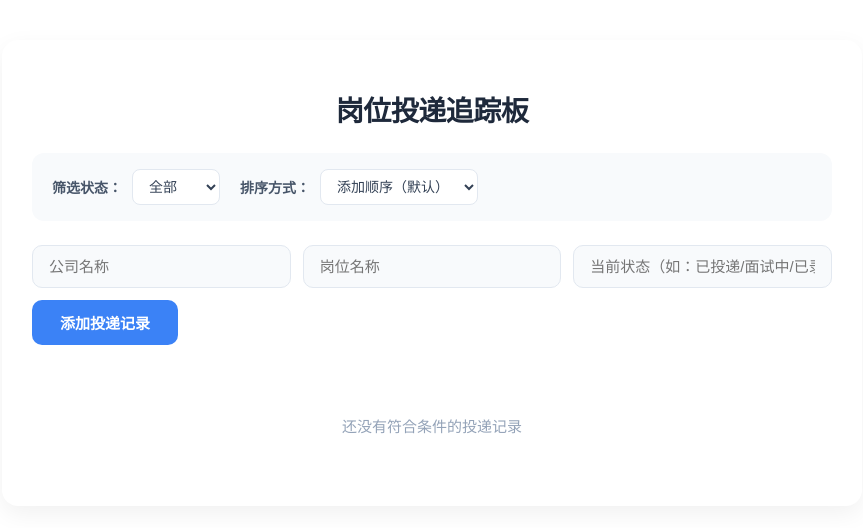
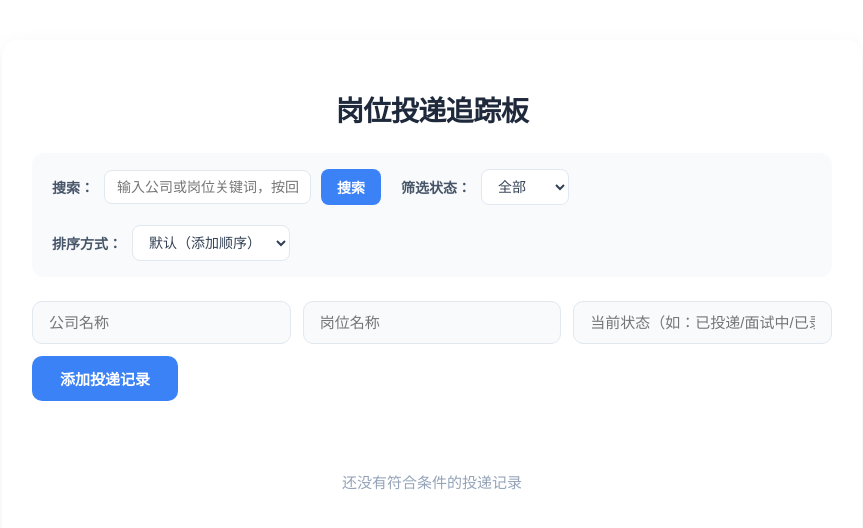
Before and after one commit to kzy-GUI/CareerPilot-AI, a Vue app: page /internship-tracker in a window 1280 px wide. Shown: the top 528 px of the page, without its empty margins (208-1071 px from the left). Built offline with nearby package versions, Linux system fonts and the light colour scheme.

Commit message:
Add search function

```diff
--- a/src/views/InternshipTracker.vue
+++ b/src/views/InternshipTracker.vue
@@ -2,8 +2,19 @@
   <div class="tracker-container">
     <h1 class="page-title">岗位投递追踪板</h1>
 
-    <!-- 筛选与排序区域 -->
+    <!-- 工具栏：搜索（手动触发） + 筛选 + 排序 -->
     <div class="toolbar">
+      <div class="toolbar-item">
+        <label class="toolbar-label">搜索：</label>
+        <input
+          v-model="tempSearch"
+          type="text"
+          placeholder="输入公司或岗位关键词，按回车或点击搜索"
+          class="toolbar-search"
+          @keyup.enter="triggerSearch"
+        />
+        <button class="search-btn" @click="triggerSearch">搜索</button>
+      </div>
       <div class="toolbar-item">
         <label class="toolbar-label">筛选状态：</label>
         <select v-model="selectedStatus" class="toolbar-select">
@@ -16,14 +27,14 @@
       <div class="toolbar-item">
         <label class="toolbar-label">排序方式：</label>
         <select v-model="sortBy" class="toolbar-select">
-          <option value="">添加顺序（默认）</option>
+          <option value="">默认（添加顺序）</option>
           <option value="company">按公司名排序</option>
           <option value="job">按岗位名排序</option>
         </select>
       </div>
     </div>
 
-    <!-- 输入区域（原有功能不变） -->
+    <!-- 添加记录输入区 -->
     <div class="input-group">
       <input
         v-model="companyInput"
@@ -46,7 +57,7 @@
       <button class="add-btn" @click="addRecord">添加投递记录</button>
     </div>
 
-    <!-- 记录卡片列表（渲染筛选排序后的结果） -->
+    <!-- 记录卡片列表（渲染最终的筛选、搜索、排序结果） -->
     <div class="records-list">
       <div
         v-for="record in filteredSortedRecords"
@@ -67,12 +78,8 @@
             <span class="card-status">{{ record.status }}</span>
           </div>
         </div>
-
-        <!-- 删除按钮：传递整条记录对象，而不是索引，以兼容筛选排序场景 -->
         <button class="delete-btn" @click="deleteRecord(record)">删除</button>
       </div>
-
-      <!-- 没有记录时的空状态提示 -->
       <div v-if="filteredSortedRecords.length === 0" class="empty-tip">
         还没有符合条件的投递记录
       </div>
@@ -94,15 +101,33 @@ const statusInput = ref('')
  * 数组能方便地：
  * 1. 按索引访问每一条；
  * 2. 用 push() 尾部追加，保持时间序；
- * 3. 配合 v-for 批量渲染。
- *
- * 本次新增：每条记录都带一个唯一 id，方便在筛选和排序后仍能准确定位原始数据。
+ * 3. 配合 v-for 批量渲染卡片。
+ * 每条记录携带唯一 id，方便在筛选、搜索、排序后精准操作。
  */
 const records = ref([])
 
-// ==================== 筛选与排序状态 ====================
-const selectedStatus = ref('全部')        // 当前选中的筛选状态
-const sortBy = ref('')                    // 当前选中的排序字段：'company' | 'job' | ''
+// ==================== 搜索、筛选、排序状态 ====================
+/*
+ * 关键改动：搜索不再直接绑定到 searchKeyword，
+ * 而是先用 tempSearch 临时存放用户输入，等用户主动触发搜索时才更新 searchKeyword。
+ * 这样列表不会随输入实时刷新，而是用户决定何时执行搜索。
+ */
+const tempSearch = ref('')          // 输入框绑定的临时文本
+const searchKeyword = ref('')       // 真正用于过滤的关键词（由 triggerSearch 更新）
+const selectedStatus = ref('全部')
+const sortBy = ref('')
+
+// ==================== 触发搜索 ====================
+/**
+ * 搜索的触发原理：
+ * - 用户点击“搜索”按钮或按 Enter 键时，调用 triggerSearch 函数。
+ * - 该函数将 tempSearch 的当前值（去除首尾空格）赋给 searchKeyword。
+ * - searchKeyword 是一个 ref，值一旦变化，依赖它的 computed（filteredSortedRecords）会自动重新计算。
+ * - 于是卡片列表立即更新为最新的筛选 + 搜索 + 排序结果。
+ */
+const triggerSearch = () => {
+  searchKeyword.value = tempSearch.value.trim()
+}
 
 // ==================== 添加记录（功能不变） ====================
 const addRecord = () => {
@@ -115,34 +140,22 @@ const addRecord = () => {
     return
   }
 
-  /**
-   * 每条记录为什么用对象？
-   * 一条记录包含多个关联属性（公司、岗位、状态），
-   * 用对象可以打包在一起，访问清晰，并方便携带唯一 id。
-   */
   records.value.push({
-    id: Date.now() + Math.random(),  // 简单唯一标识
+    id: Date.now() + Math.random(),
     company,
     job,
     status
   })
 
-  // 清空输入框
   companyInput.value = ''
   jobInput.value = ''
   statusInput.value = ''
 }
 
-// ==================== 删除记录 ====================
-/**
- * 删除一条记录，接收记录对象而不是索引。
- * 这样即使当前渲染的列表经过了筛选和排序，仍能准确删除原始数组中的对应项。
- */
+// ==================== 删除记录（基于对象 + id） ====================
 const deleteRecord = (record) => {
-  // 在原始数组中查找当前记录对象的索引
   const index = records.value.findIndex(item => item.id === record.id)
   if (index !== -1) {
-    // splice(起始位置, 删除个数) 会从数组中移除该元素，并触发响应式更新
     records.value.splice(index, 1)
   }
 }
@@ -156,32 +169,40 @@ const getStatusClass = (status) => {
   return ''
 }
 
-// ==================== 计算属性：筛选 + 排序后的列表 ====================
+// ==================== 计算属性：筛选 + 搜索 + 排序（三合一） ====================
 /**
- * 先根据 selectedStatus 筛选，再根据 sortBy 排序。
- * 使用 computed 保证当 records、筛选条件或排序方式变化时，界面自动更新。
+ * 这个 computed 是 Vue 响应式的核心体现。
+ * 当 records、selectedStatus、searchKeyword、sortBy 中任何一个 ref 发生变化时，
+ * Vue 会自动重新运行这个函数，得到新列表并更新页面。
  */
 const filteredSortedRecords = computed(() => {
-  // 第一步：筛选
-  let result = records.value.filter(record => {
+  let result = records.value
+
+  // 第一步：状态筛选
+  if (selectedStatus.value !== '全部') {
+    result = result.filter(record => record.status.trim() === selectedStatus.value)
+  }
+
+  // 第二步：关键词搜索（忽略大小写）
+  const keyword = searchKeyword.value
+  if (keyword) {
     /**
-     * filter() 方法会遍历数组中的每一个元素，并返回一个新数组，
-     * 新数组中只包含那些让回调函数返回 true 的元素。
-     * 这里如果 selectedStatus 是 '全部'，保留所有记录；
-     * 否则只保留 status 完全匹配的那一部分。
+     * includes() 判断子字符串原理：
+     * 字符串的 includes(sub) 方法会检查该字符串内是否包含子串 sub，
+     * 包含则返回 true，否则返回 false。
+     * includes 区分大小写，所以先用 toLowerCase() 将双方转为小写来达到忽略大小写的效果。
      */
-    if (selectedStatus.value === '全部') return true
-    return record.status.trim() === selectedStatus.value
-  })
+    result = result.filter(record => {
+      return record.company.toLowerCase().includes(keyword.toLowerCase()) ||
+             record.job.toLowerCase().includes(keyword.toLowerCase())
+    })
+  }
 
-  // 第二步：排序（只在 sortBy 不为空时进行）
+  // 第三步：排序（需要时）
   if (sortBy.value) {
     /**
-     * sort() 方法会直接对原数组进行排序，并返回排序后的数组。
-     * 为了保证不修改 computed 内部产生的临时数组（导致副作用），
-     * 我们先 slice() 浅拷贝一份，再在拷贝上调用 sort。
-     * 排序字段：'company' 按公司名升序，'job' 按岗位名升序。
-     * localeCompare() 能正确处理中文字符串比较。
+     * sort() 会直接修改调用它的数组，为避免副作用，先用 slice() 浅拷贝一份再排序。
+     * localeCompare 能正确处理中文字符的排序（按拼音升序）。
      */
     result = result.slice().sort((a, b) => {
       const fieldA = a[sortBy.value] || ''
@@ -214,7 +235,7 @@ const filteredSortedRecords = computed(() => {
   letter-spacing: -0.5px;
 }
 
-/* 工具栏（筛选 & 排序） */
+/* 工具栏 */
 .toolbar {
   display: flex;
   flex-wrap: wrap;
@@ -236,6 +257,38 @@ const filteredSortedRecords = computed(() => {
   font-weight: 600;
   color: #475569;
   white-space: nowrap;
+}
+
+.toolbar-search {
+  padding: 8px 12px;
+  border: 1px solid #e2e8f0;
+  border-radius: 8px;
+  font-size: 14px;
+  color: #334155;
+  background: white;
+  outline: none;
+  min-width: 180px;
+}
+
+.toolbar-search:focus {
+  border-color: #3b82f6;
+  box-shadow: 0 0 0 3px rgba(59, 130, 246, 0.15);
+}
+
+.search-btn {
+  padding: 8px 16px;
+  background: #3b82f6;
+  color: white;
+  font-weight: 600;
+  font-size: 14px;
+  border: none;
+  border-radius: 8px;
+  cursor: pointer;
+  transition: background 0.2s;
+}
+
+.search-btn:hover {
+  background: #2563eb;
 }
 
 .toolbar-select {
@@ -379,7 +432,7 @@ const filteredSortedRecords = computed(() => {
   color: #dc2626;
 }
 
-/* 状态背景色（保持不变） */
+/* 状态背景色与边框色 */
 .record-card.status-pending {
   background: #eff6ff;
   border-left-color: #3b82f6;
@@ -410,7 +463,7 @@ const filteredSortedRecords = computed(() => {
   color: #15803d;
 }
 
-/* 空状态 */
+/* 空状态提示 */
 .empty-tip {
   text-align: center;
   color: #94a3b8;
```
